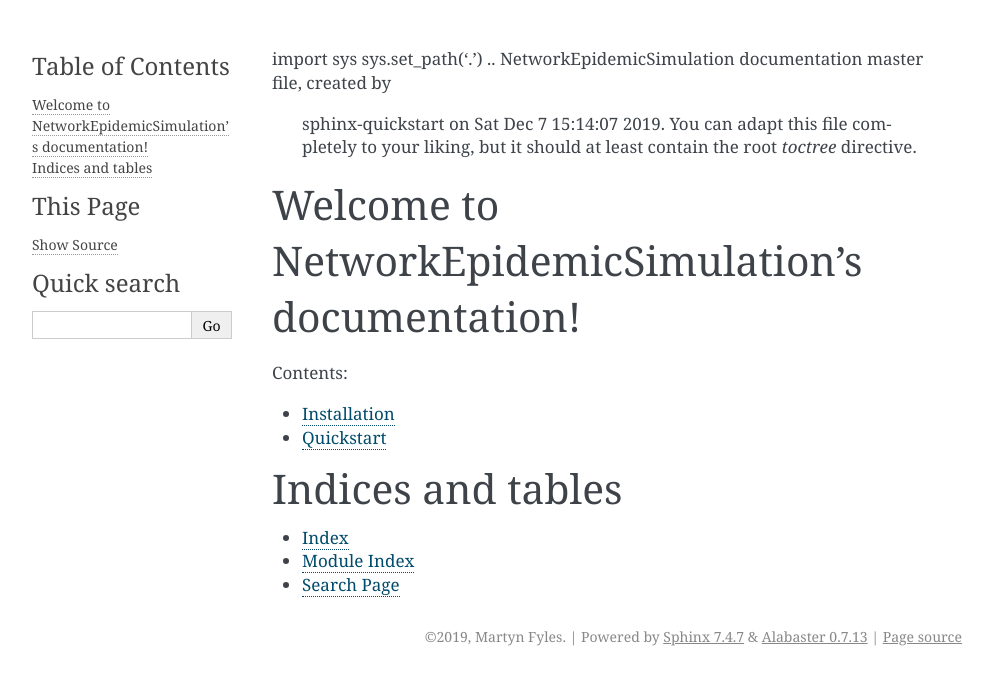
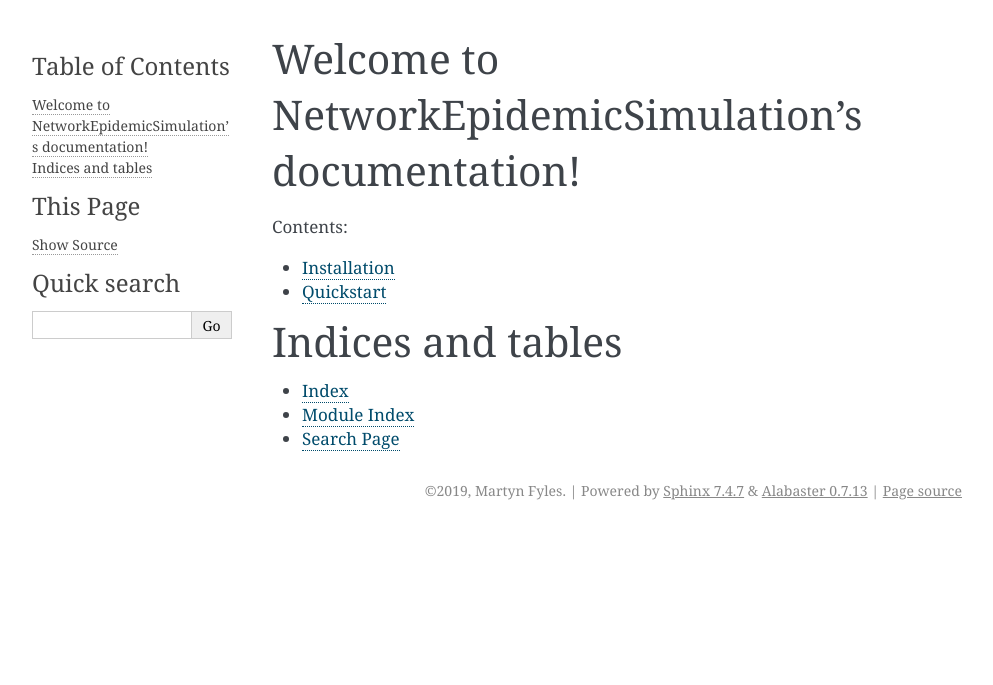
Before and after one commit to martyn1fyles/Network-Epidemic-Simulation, a Sphinx documentation site: the page built from source/index.rst, in a window 1280 px wide. Shown: the top 685 px of the page, without its empty margins (148-1141 px from the left). Built offline with Sphinx 7.4.7, drawn with Linux system fonts in a browser that asks for light colours.

Commit message:
Removing some junk

```diff
--- a/source/index.rst
+++ b/source/index.rst
@@ -1,5 +1,3 @@
-import sys
-sys.set_path('.')
 .. NetworkEpidemicSimulation documentation master file, created by
    sphinx-quickstart on Sat Dec  7 15:14:07 2019.
    You can adapt this file completely to your liking, but it should at least
```
